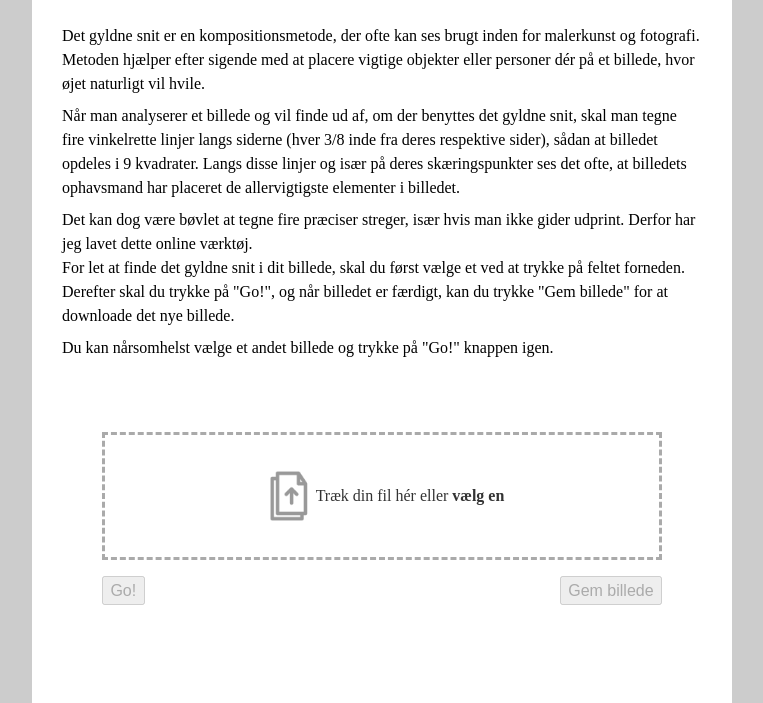
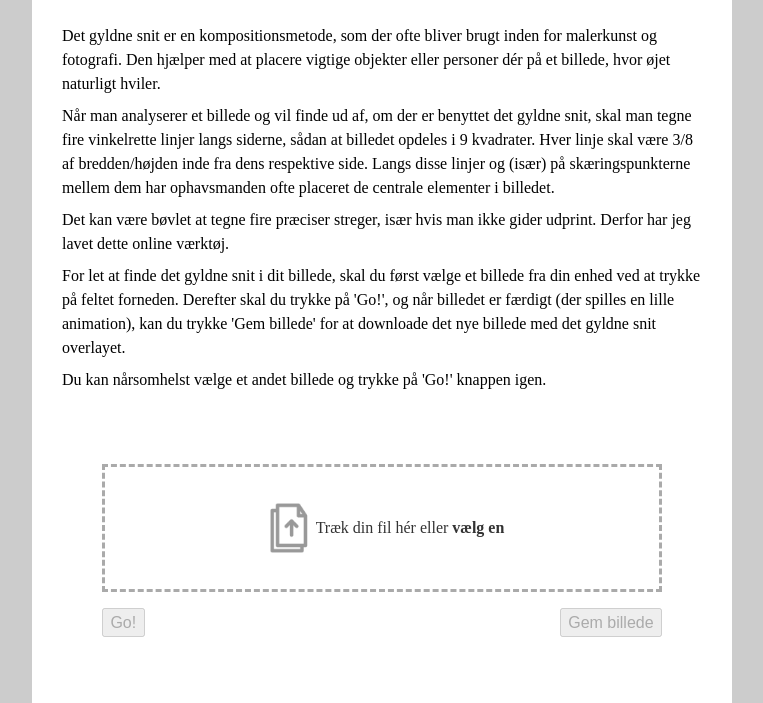
Before and after one commit to indidansk-unofficial/indidansk-unofficial.github.io, a plain HTML site: page det-gyldne-snit.html in a window 1280 px wide. Shown: the part 97-800 px from the top of the page, without its empty margins (258-1021 px from the left). Drawn offline with nearby package versions, Linux system fonts and the light colour scheme.

Commit message:
det gyldne snit | fixed page height and text

```diff
--- a/det-gyldne-snit.html
+++ b/det-gyldne-snit.html
@@ -5,7 +5,12 @@
 		<meta name="viewport" content="width=device-width, initial-scale=1.0">
 
 		<style>
+			html {
+				height: 100%;
+			}
+
 			body {
+				height: 100%;
 				margin: 0;
 				background: #ccc;
 			}
@@ -15,12 +20,12 @@
 				flex-direction: column;
 				justify-content: flex-start;
 				align-items: center;
-				flex-gap: 0;
+				gap: 0;
 			}
 
 			#main-container {
 				width: 40rem;
-				height: calc(100vh - 40px);
+				flex-grow: 1;
 				padding: 20px 30px;
 				background: #fff
 			}
@@ -56,6 +61,7 @@
 				border: 3px dashed #aaaaaa;
 				box-sizing: border-box;
 				position: relative;
+				flex-shrink: 0;
 			}
 
 			#upload.success {
@@ -125,14 +131,16 @@
 
 			<h1>Find det gyldne snit</h1>
 
-			<p>Det gyldne snit er en kompositionsmetode, der ofte kan ses brugt inden for malerkunst og fotografi. Metoden hjælper efter sigende med at placere vigtige objekter eller personer dér på et billede, hvor øjet naturligt vil hvile.</p>
-			<p>Når man analyserer et billede og vil finde ud af, om der benyttes det gyldne snit, skal man tegne fire vinkelrette linjer langs siderne (hver 3/8 inde fra deres respektive sider), sådan at billedet opdeles i 9 kvadrater.
-			Langs disse linjer og især på deres skæringspunkter ses det ofte, at billedets ophavsmand har placeret de allervigtigste elementer i billedet.</p>
-			Det kan dog være bøvlet at tegne fire præciser streger, især hvis man ikke gider udprint. Derfor har jeg lavet dette online værktøj.
-			<br>
-			<p>For let at finde det gyldne snit i dit billede, skal du først vælge et ved at trykke på feltet forneden.
-			Derefter skal du trykke på "Go!", og når billedet er færdigt, kan du trykke "Gem billede" for at downloade det nye billede.</p>
-			<p>Du kan nårsomhelst vælge et andet billede og trykke på "Go!" knappen igen.</p>
+			<p>Det gyldne snit er en kompositionsmetode, som der ofte bliver brugt inden for malerkunst og fotografi.
+			Den hjælper med at placere vigtige objekter eller personer dér på et billede, hvor øjet naturligt hviler.</p>
+			<p>Når man analyserer et billede og vil finde ud af, om der er benyttet det gyldne snit, skal man tegne fire vinkelrette linjer langs siderne,
+			sådan at billedet opdeles i 9 kvadrater. Hver linje skal være 3/8 af bredden/højden inde fra dens respektive side.
+			Langs disse linjer og (især) på skæringspunkterne mellem dem har ophavsmanden ofte placeret de centrale elementer i billedet.</p>
+			<p>Det kan være bøvlet at tegne fire præciser streger, især hvis man ikke gider udprint. Derfor har jeg lavet dette online værktøj.</p>
+			<p>For let at finde det gyldne snit i dit billede, skal du først vælge et billede fra din enhed ved at trykke på feltet forneden.
+			Derefter skal du trykke på 'Go!', og når billedet er færdigt (der spilles en lille animation),
+			kan du trykke 'Gem billede' for at downloade det nye billede med det gyldne snit overlayet.</p>
+			<p>Du kan nårsomhelst vælge et andet billede og trykke på 'Go!' knappen igen.</p>
 		</div>
 
 		<form id="upload">
```
Also changed, not shown: det-gyldne-snit-mobile.html (+10 -8 lines).
